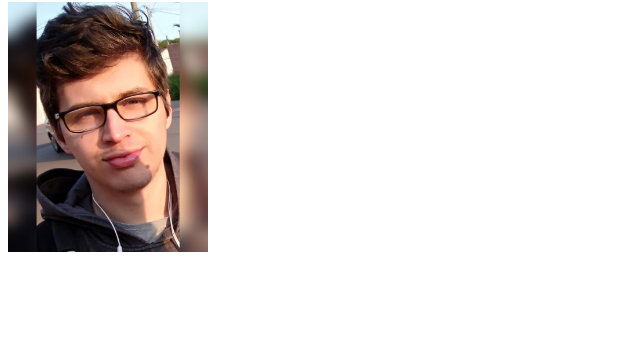
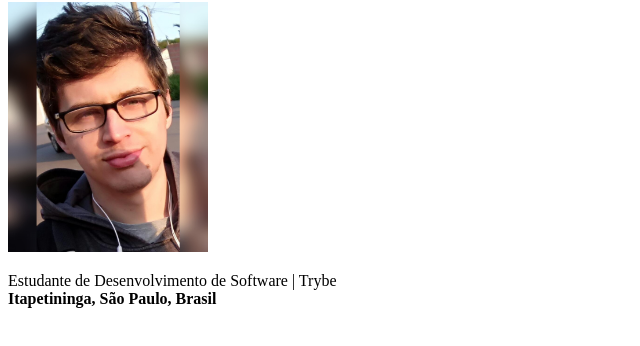
Before and after one commit to DanrlleyR/exercicios-trybe, a plain HTML site: page index.html in a window 1280 px wide. Shown: the part 78-424 px from the top of the page, without its empty margins (0-640 px from the left). Drawn offline with Linux system fonts and the light colour scheme.

Commit message:
Adicionado resumo e localidade

```diff
--- a/index.html
+++ b/index.html
@@ -7,5 +7,8 @@
     <body>
         <h1>Danrlley Christian Antunes Rodrigues</h1>
         <img id="foto" src="danrlley.png" alt="Foto tirada durante caminhada" width="200px">
+
+        <p>Estudante de Desenvolvimento de Software | Trybe<br>
+            <strong>Itapetininga, São Paulo, Brasil</strong></p>
     </body>
 </html>
```
